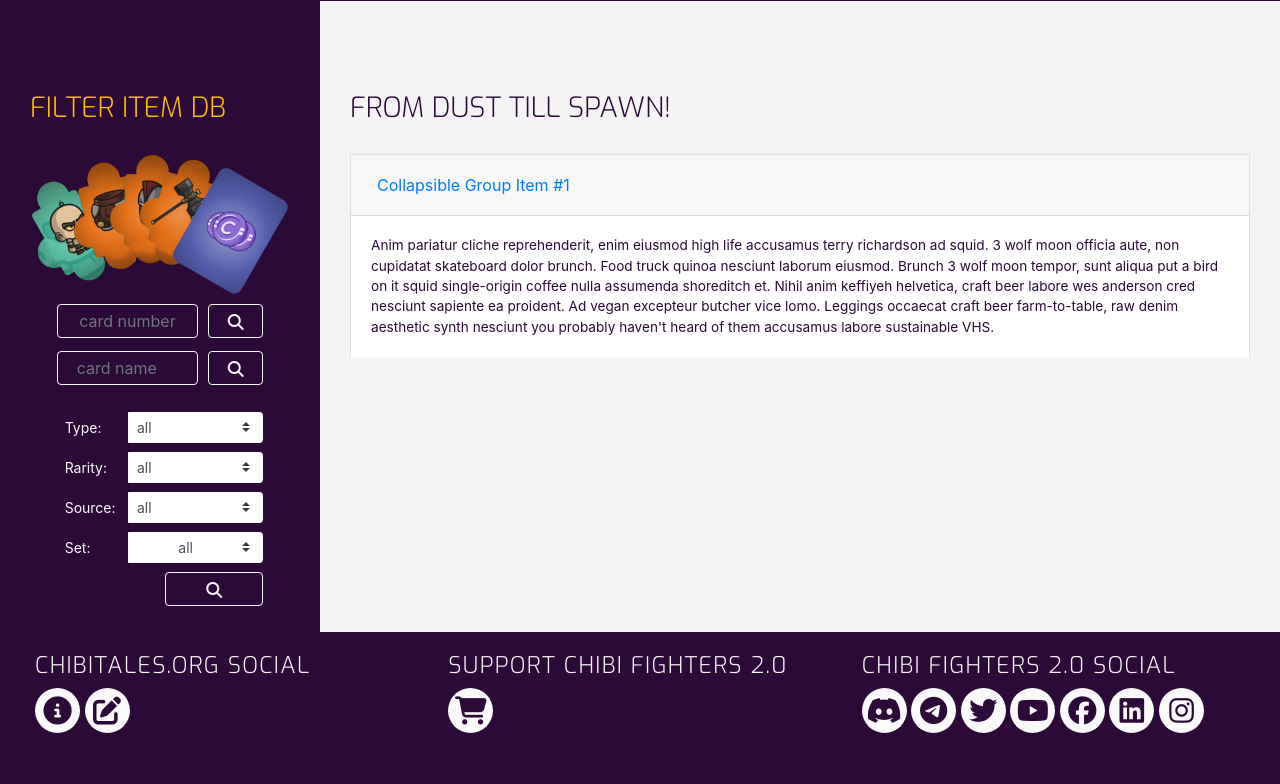
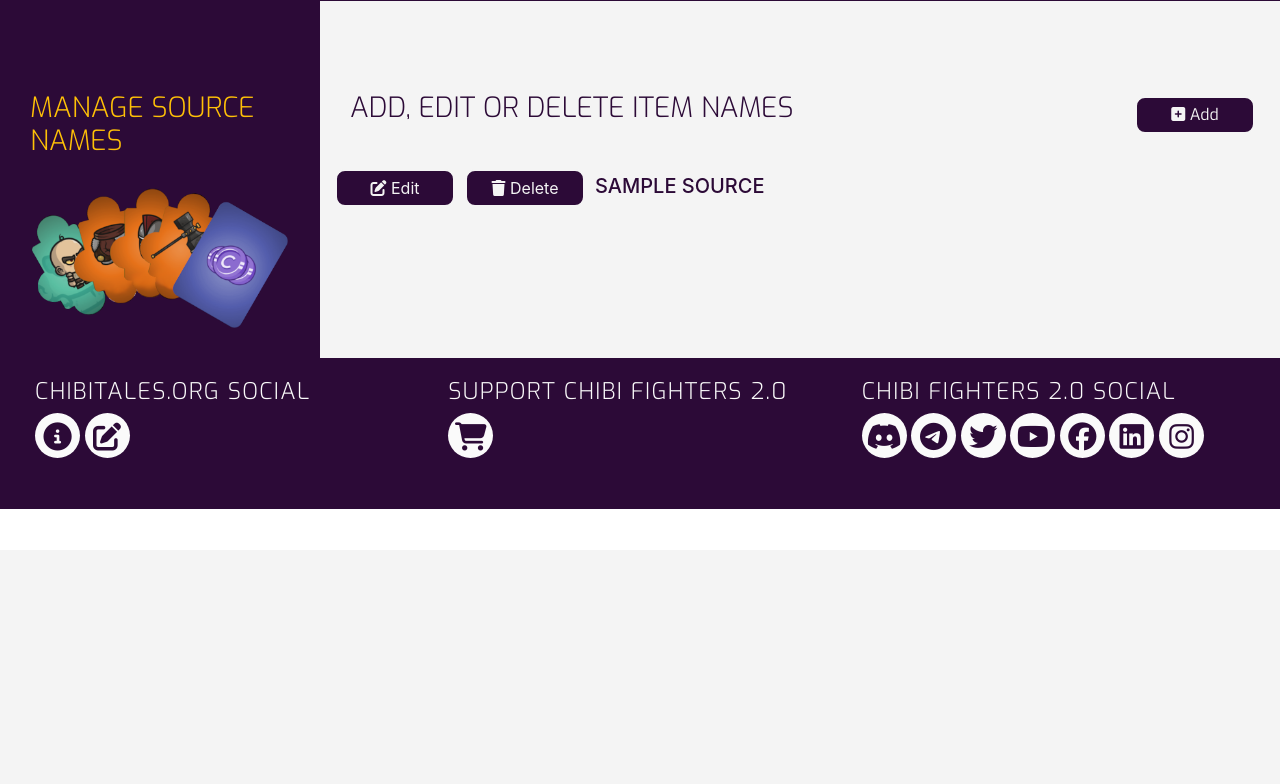
Before and after one commit to RaphaelRohner/chibitales.org_milestoneproject3, a Flask app: page /get_source in a window 1280 px wide. Shown: the part 250-1034 px from the top of the page. After the commit the page ends 759 px from the top, so only its background shows below. Run offline with Flask 2, Linux system fonts and the light colour scheme; a database or web service that is not in the repository returns one stand-in record (values such as "Sample title"); some libraries are stand-ins or nearby versions.

Commit message:
html and python duplicated and adjusted for sources

```diff
--- a/app.py
+++ b/app.py
@@ -54,7 +54,7 @@
 # OPEN LOOT.HTML - OVERVIEW PAGE
 @app.route('/get_loot')
 def get_loot():
-    return render_template("loot.html", loot=mongo.db.loot.find())
+    return render_template("loot.html", loot=mongo.db.loot.find().sort("loot_name", 1))
 
 
 # OPEN LOOT_ADD.HTML PAGE
@@ -95,9 +95,48 @@
     return redirect(url_for('get_loot'))
 
 
+# OPEN SOURCE.HTML - OVERVIEW PAGE
 @app.route('/get_source')
 def get_source():
-    return render_template("source.html", source=mongo.db.sources.find())
+    return render_template("source.html", source=mongo.db.sources.find().sort("source_name", 1))
+
+
+# OPEN SOURCE_ADD.HTML PAGE
+@app.route('/add_source')
+def add_source():
+    return render_template('source_add.html')
+
+
+# INSERT NEW SOURCE NAME TO MONGODB AND RETURN TO OVERVIEW
+@app.route('/insert_source', methods=['POST'])
+def insert_source():
+    source_doc = {'source_name': request.form.get('source_name')}
+    mongo.db.sources.insert_one(source_doc)
+    return redirect(url_for('get_source'))
+
+
+# OPEN SOURCE_EDIT.HTML PAGE WITH SELECTED DATASET VALUE TO EDIT
+@app.route('/edit_source/<source_id>')
+def edit_source(source_id):
+    return render_template('source_edit.html',
+                           source=mongo.db.sources.find_one(
+                           {'_id': ObjectId(source_id)}))
+
+
+# UPDATE MONGODB DATASET SOURCE_NAME WITH NEW VALUE AFTER EDIT
+@app.route('/update_source/<source_id>', methods=['POST'])
+def update_source(source_id):
+    mongo.db.sources.update(
+        {'_id': ObjectId(source_id)},
+        {'source_name': request.form.get('source_name')})
+    return redirect(url_for('get_source'))
+
+
+# DELETE A SOURCE NAME FROM MONGODB AND RELOAD SOURCE.HTML
+@app.route('/delete_source/<source_id>')
+def delete_source(source_id):
+    mongo.db.sources.remove({'_id': ObjectId(source_id)})
+    return redirect(url_for('get_source'))
 
 
 @app.route('/get_category')
--- a/templates/loot.html
+++ b/templates/loot.html
@@ -24,7 +24,7 @@
                 <div class="row">
                     <div class="col-12">
                         <h3 class="section-heading-left uppercase">
-                            Manage Names
+                            Manage Loot Names
                         </h3>
                     </div>
                 </div>
--- a/templates/loot_add.html
+++ b/templates/loot_add.html
@@ -24,7 +24,7 @@
                 <div class="row">
                     <div class="col-12">
                         <h3 class="section-heading-left uppercase">
-                            Edit Name
+                            Add Loot Name
                         </h3>
                     </div>
                 </div>
--- a/templates/source.html
+++ b/templates/source.html
@@ -1,141 +1,68 @@
+<!DOCTYPE html>
+<html lang="en">
+<head>
+    <meta charset="UTF-8">
+    <meta name="viewport" content="width=device-width, initial-scale=1.0">
+
+    <!-- FAVICON -->
+    <link rel="shortcut icon" href="../static/images/favicon.ico" type="image/x-icon">
+    <link rel="icon" href="../static/images/favicon.ico" type="image/x-icon">
+
+    <title>Source Names</title>
+</head>
+<body>
 {% extends 'base.html' %}
 {% block content %}
-    <!-- GAME ITEMS MONGODB SECTION -->
+    <!-- SOURCE NAMES MONGODB SECTION -->
     <section class="container-fluid">
         <div class="row">
 
-            <!-- GAME ITEMS LEFT COLUMN -->
+            <!-- SOURCE NAMES LEFT COLUMN -->
             <div class="col-md-4 col-lg-3 bg-color-theme section-column-left">
 
-                <!-- GAME ITEMS LEFT COLUMN HEADING -->
+                <!-- SOURCE NAMES LEFT COLUMN HEADING -->
                 <div class="row">
                     <div class="col-12">
                         <h3 class="section-heading-left uppercase">
-                            FILTER ITEM DB
+                            Manage Source Names
                         </h3>
                     </div>
                 </div>
 
-                <!-- GAME ITEMS LEFT COLUMN IMAGE -->
+                <!-- SOURCE NAMES LEFT COLUMN IMAGE -->
                 <div class="row">
                     <div class="col-12">
                         <img class="img-fluid" src="../static/images/items_logo_s.png" alt="Select Logo">
                     </div>
                 </div>
+            </div>
 
-                <!-- GAME ITEMS LEFT COLUMN FILTERS SECTION -->
-
-                <!-- FILTER ITEMS -->
-                <div class="row form-row">
-                    <div class="col col-7 offset-1">
-                        <!-- thanks to nlucaroni @ https://stackoverflow.com/questions/2530/how-do-you-disable-browser-autocomplete-on-web-form-field-input-tag for the autocomplete tip -->
-                        <input type="text" id="cardNumber" class="form-control form-control-sm btn btn-outline-light" placeholder="card number" autocomplete="off" onfocus="clearIDSearch()">
+            <!-- SOURCE NAMES RIGHT COLUMN -->
+            <div class="col-md-8 col-lg-9 bg-color-header section-column-right">
+                <div class="row">
+                    <div class="col">
+                        <h3 id="chibiItemStatus" class="section-heading-right uppercase">Add, edit or delete item names</h3>
                     </div>
-                    <div class="col col-3">
-                        <button type="button" id="cardNumberSubmit" class="form-control form-control-sm btn btn-outline-light" onclick="findCardByNumber()"><i class="fas fa-search" aria-hidden="true"></i></button>
+                    <div class="section-heading-right">
+                        <a class="btn btn-chib" href="{{url_for('add_source')}}" id="navbarDropdownFind" role="button"><i class="fas fa-plus-square" aria-hidden="true"></i><span> Add</span></a>
                     </div>
                 </div>
 
-                <hr style="margin:3px">
+                <!-- LIST SOURCE COLLECTION ELEMENTS -->
+                {% for dataset in source %}
 
-                <!-- SEARCH BY CARD NAME -->
-                <div class="form-row">
-                    <div class="col col-7 offset-1">
-                        <input type="text" list="cards" name="cards" id="cardName" class="form-control form-control-sm btn btn-outline-light" placeholder="card name" onfocus="clearNameSearch()">
-                        <datalist id="cards">
-                        </datalist>
-                    </div>
-                    <div class="col col-3">
-                        <button type="button" id="cardNameSubmit" class="form-control form-control-sm btn btn-outline-light" onclick="findCardByName()"><i class="fas fa-search" aria-hidden="true"></i></button>
-                    </div>
-                </div>
-
-                <hr style="margin:10px">
-
-                <!-- SEARCH BY CARD PROPERTY - TYPE -->
-                <div class="form-row">
-                    <div class="col col-10 offset-1">
-                        <div class="input-group input-group-sm mb-3">
-                            <div class="input-group-prepend">
-                                <label class="input-group-text" for="cardType">Type:</label>
-                            </div>
-                            <select class="custom-select" id="cardType"></select>
+                    <div class="row">
+                        <a class="btn btn-chib" href="{{url_for('edit_source', source_id=dataset._id)}}" role="button"><i class="fas fa-edit" aria-hidden="true"></i><span> Edit</span></a>
+                        <a class="btn btn-chib" href="{{url_for('delete_source', source_id=dataset._id)}}" role="button"><i class="fas fa-trash" aria-hidden="true"></i><span> Delete</span></a>
+                        <div class="uppercase">
+                            <h5 class="db-results">{{dataset.source_name}}</h5>
                         </div>
                     </div>
-                </div>
 
-                <!-- SEARCH BY CARD PROPERTY - RARITY -->
-                <div class="form-row">
-                    <div class="col col-10 offset-1">
-                        <div class="input-group input-group-sm mb-3">
-                            <div class="input-group-prepend">
-                                <label class="input-group-text" for="cardRarity">Rarity:</label>
-                            </div>
-                            <select class="custom-select" id="cardRarity"></select>
-                        </div>
-                    </div>
-                </div>
-
-                <!-- SEARCH BY CARD PROPERTY - SOURCE -->
-                <div class="form-row">
-                    <div class="col col-10 offset-1">
-                        <div class="input-group input-group-sm mb-3">
-                            <div class="input-group-prepend">
-                                <label class="input-group-text" for="cardSource">Source:</label>
-                            </div>
-                            <select class="custom-select" id="cardSource"></select>
-                        </div>
-                    </div>
-                </div>
-
-                <!-- SEARCH BY CARD PROPERTY - SET -->
-                <div class="form-row">
-                    <div class="col col-10 offset-1">
-                        <div class="input-group input-group-sm mb-3">
-                            <div class="input-group-prepend">
-                                <label class="input-group-text" for="cardSet">Set:</label>
-                            </div>
-                            <select class="custom-select form-control form-control-sm btn btn-outline-light" id="cardSet"></select>
-                        </div>
-                    </div>
-                </div>
-
-                <!-- SEARCH BY CARD PROPERTY - SEARCH BUTTON -->
-                <div class="form-row">
-                    <div class="col col-5 offset-6">
-                        <button type="button" id="setSubmit" class="form-control form-control-sm btn btn-outline-light" onclick="findCardsByStats()"><i class="fas fa-search" aria-hidden="true"></i></button>
-                    </div>
-                </div>
-
-            </div>
-
-            <!-- GAME CARDSTATISTICS RIGHT COLUMN -->
-            <div class="col-md-8 col-lg-9 bg-color-header section-column-right">
-                <div class="row">
-                    <div class="col">
-                        <h3 id="chibiItemStatus" class="section-heading-right uppercase">From Dust Till Spawn!</h3>
-                    </div>
-                </div>
-
-                <!-- TO BE REPLACED WITH RETURNED CARD IMAGE AND STATS -->
-                <div class="accordion" id="accordionExample">
-                    <div class="card">
-                        <div class="card-header" id="headingOne">
-                        <h2 class="mb-0">
-                            <button class="btn btn-link btn-block text-left" type="button" data-toggle="collapse" data-target="#collapseOne" aria-expanded="true" aria-controls="collapseOne">
-                            Collapsible Group Item #1
-                            </button>
-                        </h2>
-                        </div>
-
-                        <div id="collapseOne" class="collapse show" aria-labelledby="headingOne" data-parent="#accordionExample">
-                        <div class="card-body">
-                            Anim pariatur cliche reprehenderit, enim eiusmod high life accusamus terry richardson ad squid. 3 wolf moon officia aute, non cupidatat skateboard dolor brunch. Food truck quinoa nesciunt laborum eiusmod. Brunch 3 wolf moon tempor, sunt aliqua put a bird on it squid single-origin coffee nulla assumenda shoreditch et. Nihil anim keffiyeh helvetica, craft beer labore wes anderson cred nesciunt sapiente ea proident. Ad vegan excepteur butcher vice lomo. Leggings occaecat craft beer farm-to-table, raw denim aesthetic synth nesciunt you probably haven't heard of them accusamus labore sustainable VHS.
-                        </div>
-                        </div>
-                    </div>
-                </div>
+                {% endfor %}
             </div>
         </div>
     </section>
 {% endblock %}
+</body>
+</html>
```
Also changed, not shown: templates/source_add.html (added, +64 -0 lines), templates/source_edit.html (added, +67 -0 lines).
